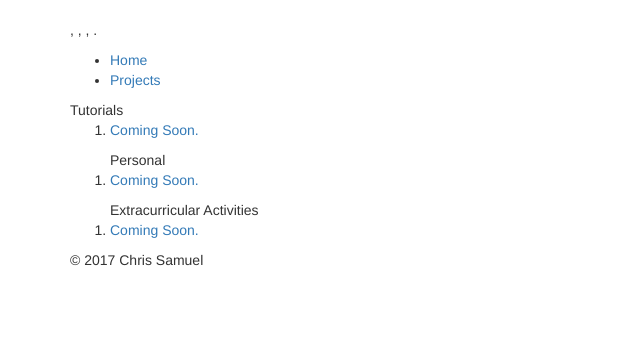
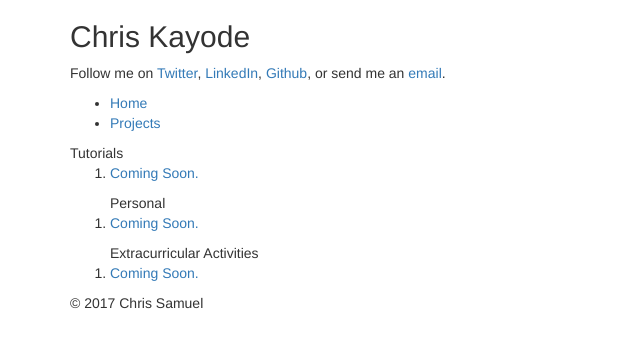
Before and after one commit to chenkie/angular-cli-heroku, an Angular app: page / in a window 1280 px wide. Shown: the top 348 px of the page, without its empty margins (0-640 px from the left). Built offline with nearby package versions, Linux system fonts and the light colour scheme.

Commit message:
added the public vars

```diff
--- a/src/app/home/home.component.ts
+++ b/src/app/home/home.component.ts
@@ -9,6 +9,15 @@ export class HomeComponent implements OnInit {
 
   constructor() { }
 
+
+  public title = 'Chris Kayode ';
+  public socialFlare = ' Follow me on';
+  public socialNetwork1 = 'Twitter';
+  public socialNetwork2 = 'LinkedIn';
+  public socialNetwork3 = ' Github';
+  public emailAddress = 'email';
+  public AltSocialBlurb = 'or send me an';
+
   ngOnInit() {
   }
 
```
